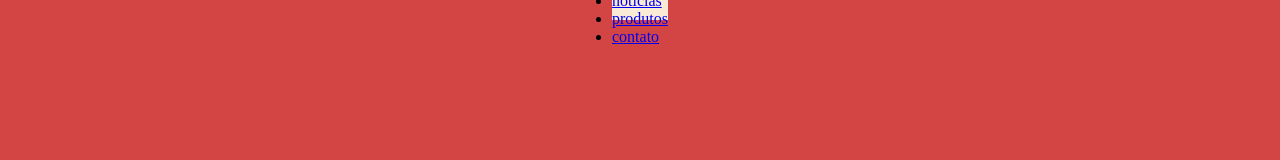
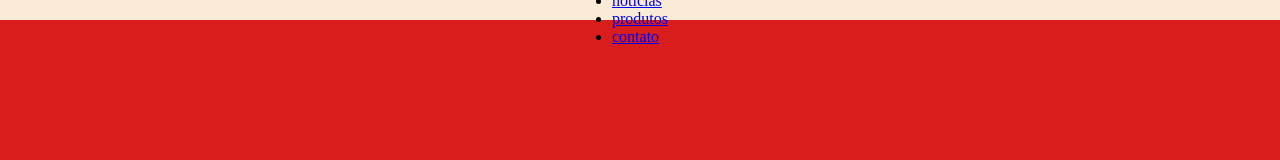
Before and after one commit to eduarda-ohse/menuDeNavegacao1b, a plain HTML site: page index.html in a window 1280 px wide. Drawn offline with Linux system fonts and the light colour scheme.

Commit message:
lesesseses

```diff
--- a/index.html
+++ b/index.html
@@ -18,11 +18,11 @@
             display: flex;
             justify-content: center;
             align-items: flex-start;
-            background-color: hsl(0, 62%, 55%);
+            background-color: hwb(0 11% 15%);
 
             .menu{
                 position: relative;
-                widht: 100%;
+                width: 100%;
                 height: 20px;
                 display: flex;
                 justify-content: center;
```
